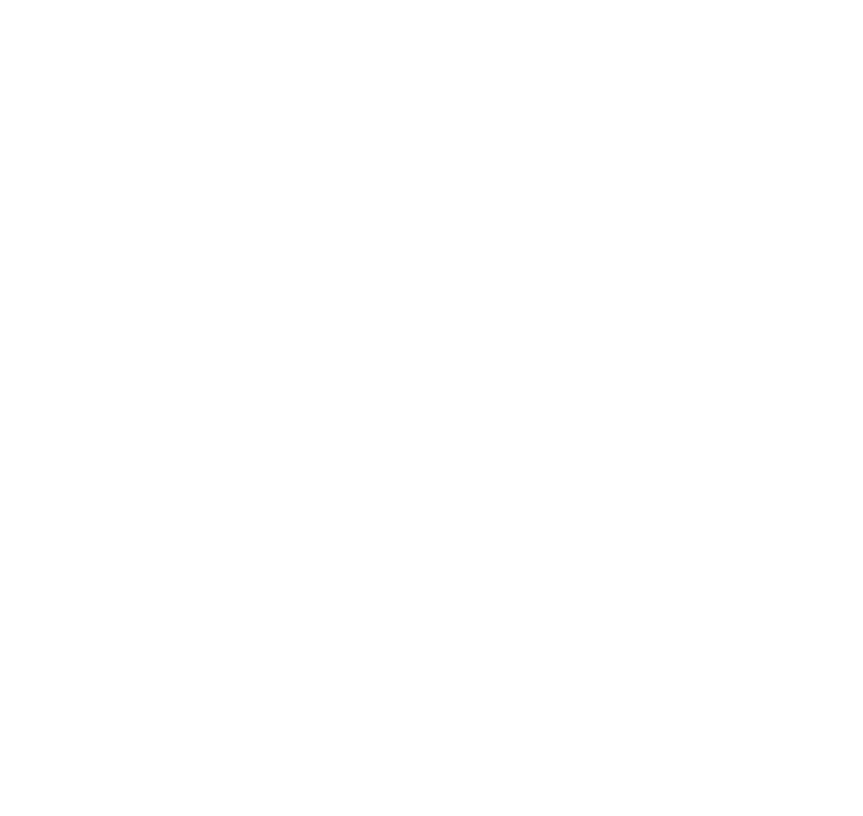
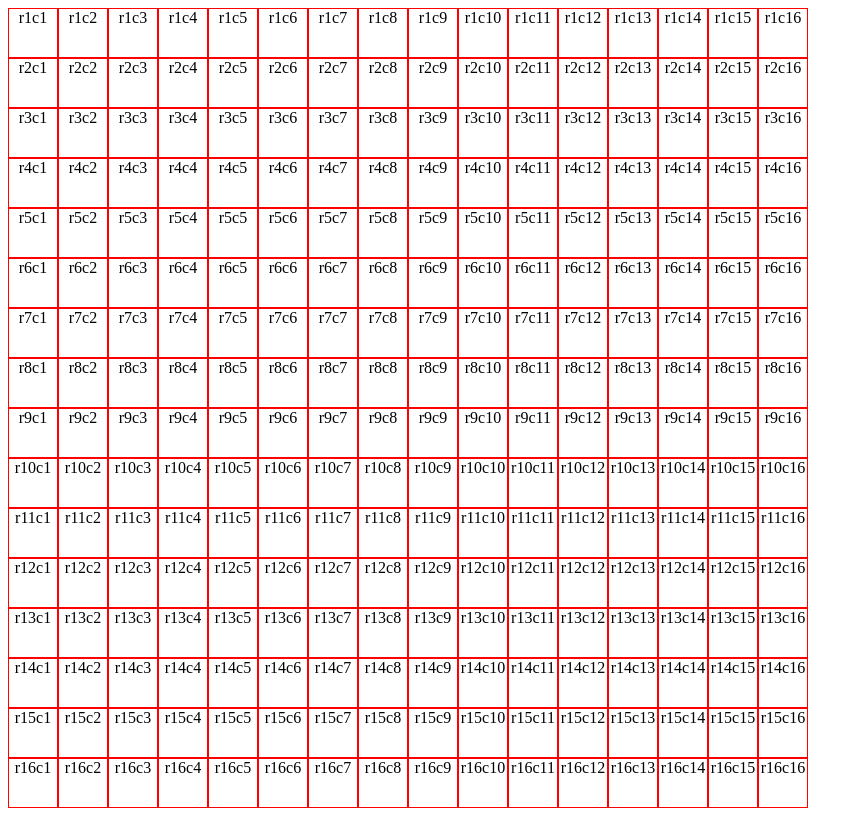
Before and after one commit to siman-utfpr/etch-a-sketch, a plain HTML site: page index.html in a window 1280 px wide. Shown: the whole page, without its empty margins (0-863 px from the left). Drawn offline with Linux system fonts and the light colour scheme.

Commit message:
Create the grid with js

```diff
--- a/css/style.css
+++ b/css/style.css
@@ -0,0 +1,14 @@
+:root {
+  --block-size: 50px;
+}
+
+#container {
+  display: grid;
+  grid-template-columns: repeat(16, var(--block-size));
+  grid-template-rows: repeat(16, var(--block-size));
+}
+
+.grid-block {
+  border: 1px solid red;
+  text-align: center;
+}
--- a/index.html
+++ b/index.html
@@ -6,6 +6,7 @@
     <link rel="stylesheet" href="css/style.css" />
   </head>
   <body>
+    <div id="container"></div>
     <script type="text/javascript" src="scripts/index.js"></script>
   </body>
 </html>
--- a/scripts/index.js
+++ b/scripts/index.js
@@ -0,0 +1,14 @@
+createGrid();
+
+function createGrid() {
+  const container = document.getElementById("container");
+  for (let i = 1; i <= 16; i++) {
+    for (let j = 1; j <= 16; j++) {
+      let div = document.createElement("div");
+      div.setAttribute("id", `r${i}c${j}`);
+      div.classList.add("grid-block");
+      div.textContent = `r${i}c${j}`;
+      container.appendChild(div);
+    }
+  }
+}
```
